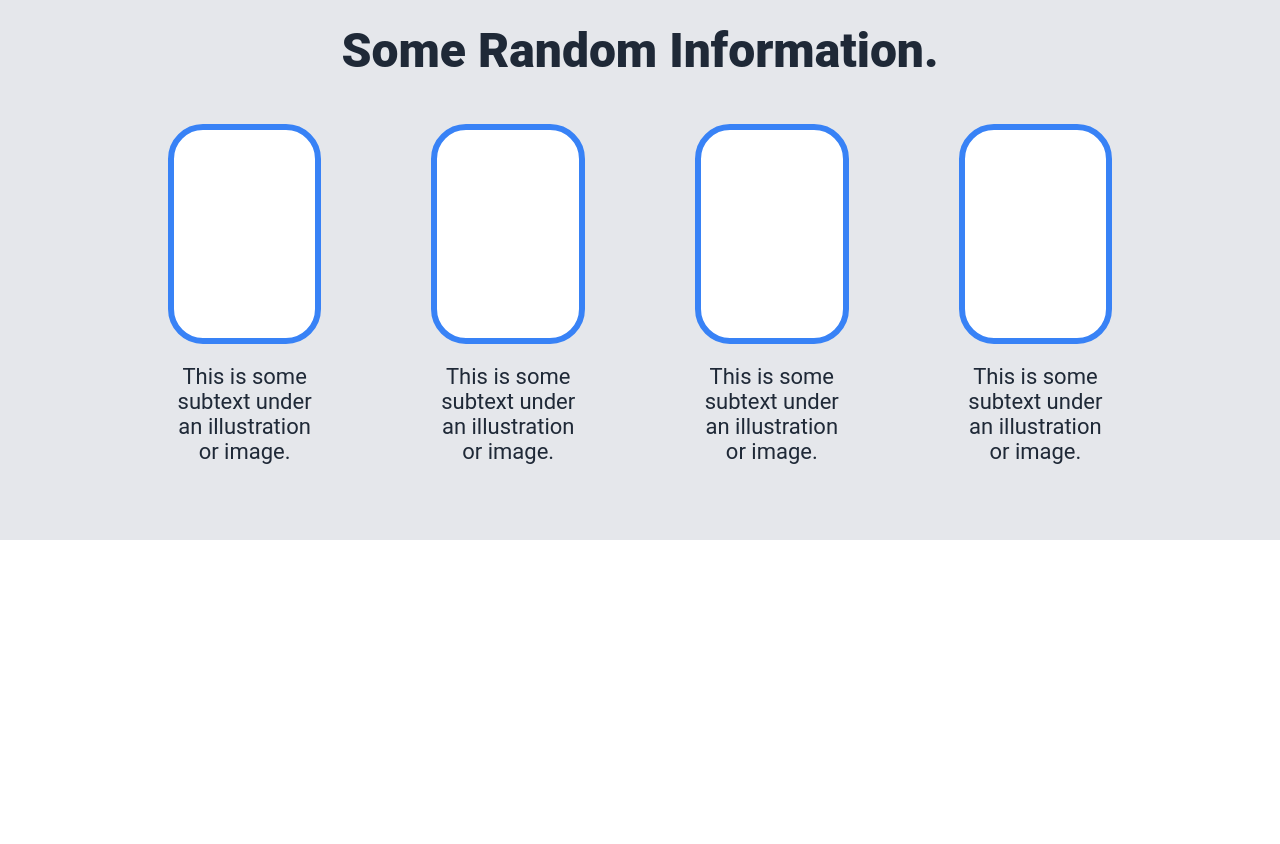
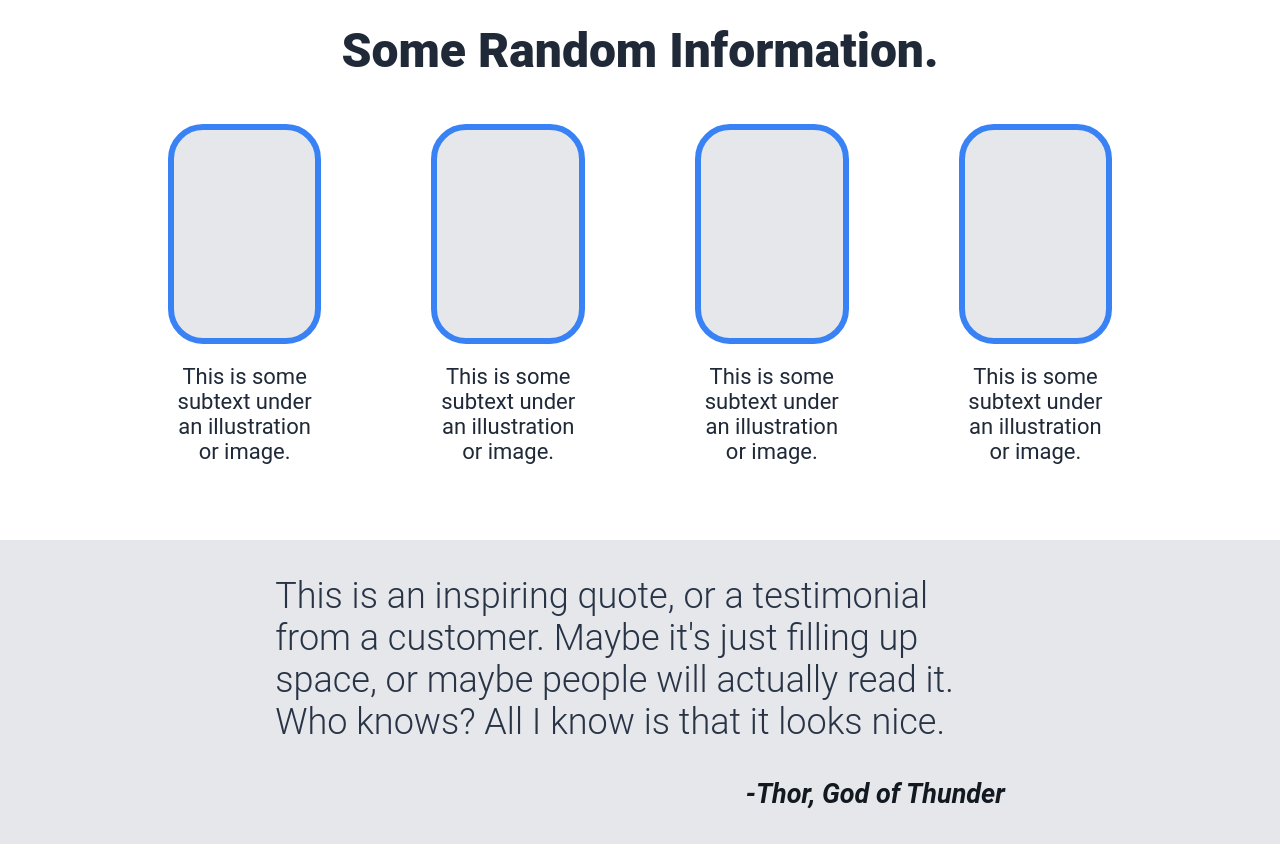
Before and after one commit to maximoguzmann/landing-page, a plain HTML site: page index.html in a window 1280 px wide. Shown: the part 740-1584 px from the top of the page. Before the commit the page ends 1280 px from the top, so only its background shows below. Drawn offline with Linux system fonts and the light colour scheme.

Commit message:
Designing quotes, more commits in the future

```diff
--- a/index.html
+++ b/index.html
@@ -68,7 +68,14 @@
         </div>
       </div>
 
-      <div class="quote"></div>
+      <div class="quote">
+        <blockquote class="quoteBlock">
+          This is an inspiring quote, or a testimonial from a customer. Maybe
+          it's just filling up space, or maybe people will actually read it. Who
+          knows? All I know is that it looks nice.
+          <cite class="quoteCite">-Thor, God of Thunder</cite>
+        </blockquote>
+      </div>
 
       <div class="action"></div>
     </main>
--- a/style.css
+++ b/style.css
@@ -147,7 +147,7 @@ Quote Text: 36px #1F2937 weight: 300;
   align-items: center;
   flex-direction: column;
 
-  background-color: #e5e7eb;
+  background-color: #fff;
 }
 
 .cardsTitle {
@@ -181,7 +181,7 @@ Quote Text: 36px #1F2937 weight: 300;
   border: 6px solid #3882f6;
   border-radius: 35px;
 
-  background-color: #fff;
+  background-color: #e5e7eb;
 }
 
 .cardP {
@@ -191,3 +191,35 @@ Quote Text: 36px #1F2937 weight: 300;
   text-align: center;
   color: #1f2937;
 }
+
+/* Quote Styling */
+.quote {
+  width: 100%;
+  height: 38vh;
+
+  display: flex;
+  justify-content: center;
+  align-items: center;
+
+  background-color: #e5e7eb;
+}
+
+.quoteBlock {
+  width: 57%;
+
+  text-align: left;
+  font-size: 36px;
+  color: #283446;
+  font-weight: 300;
+}
+
+.quoteCite {
+  margin-top: 35px;
+
+  display: block;
+
+  font-size: 27px;
+  font-weight: 700;
+  color: #131920;
+  text-align: right;
+}
```
